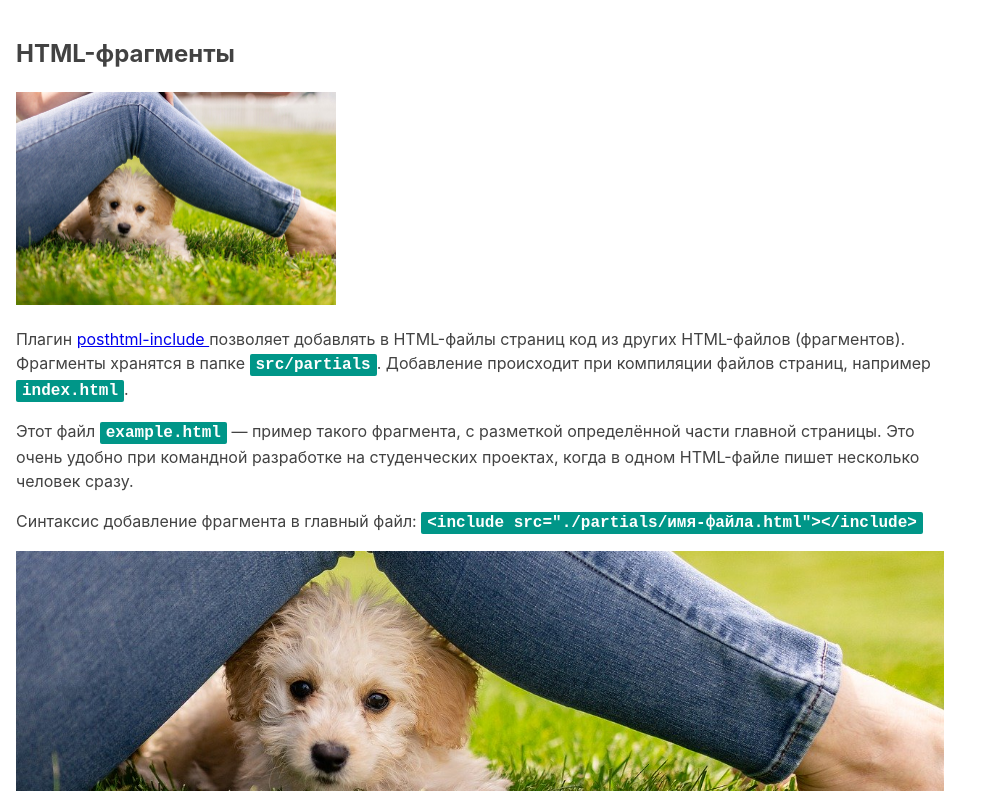
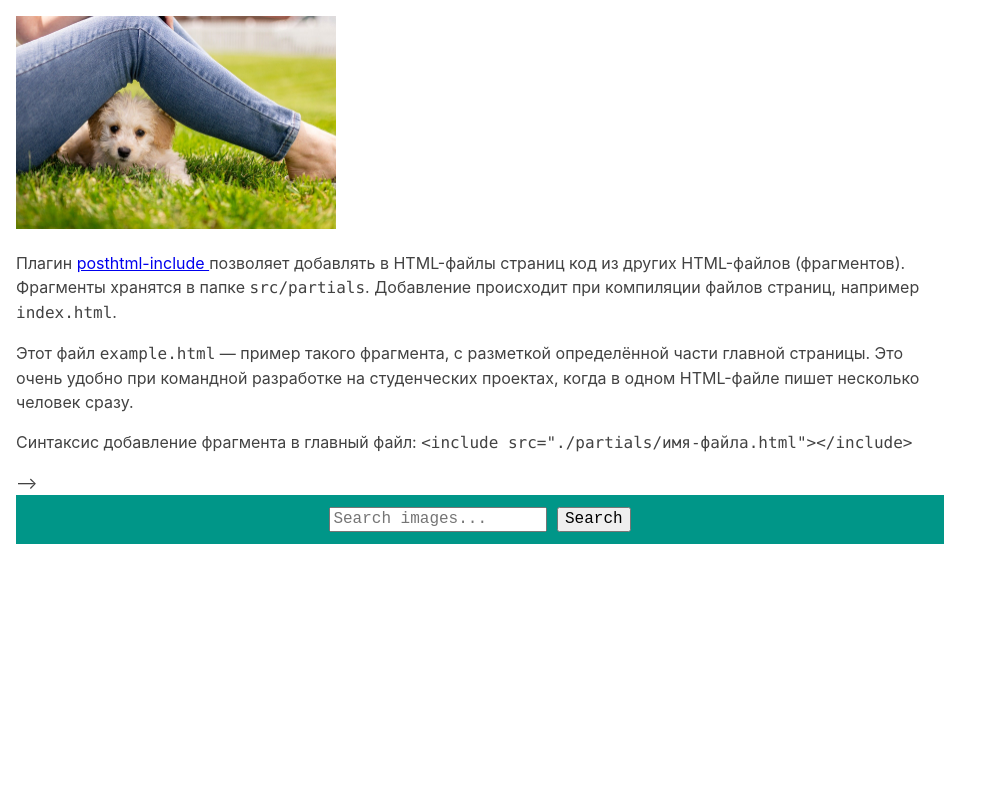
Before and after one commit to ella-kadriaeva/goit-js-hw-11, a website built with Parcel: page src/index.html in a window 1280 px wide. Shown: the whole page, without its empty margins (0-991 px from the left). Built offline with nearby package versions, Linux system fonts and the light colour scheme; no server answers.

Commit message:
add searchParams

```diff
--- a/src/index.html
+++ b/src/index.html
@@ -3,7 +3,7 @@
   <head>
     <meta charset="UTF-8" />
     <meta name="viewport" content="width=device-width, initial-scale=1.0" />
-    <title>Заголовок страницы</title>
+    <title>home-work-11</title>
     <link
       rel="stylesheet"
       href="https://cdnjs.cloudflare.com/ajax/libs/modern-normalize/1.0.0/modern-normalize.min.css"
@@ -13,8 +13,8 @@
   </head>
   <body>
     <!-- Так добавляются фрагменты в главные HTML-файлы страниц. -->
-    <include src="./partials/example.html"></include>
-
+    <!-- <include src="./partials/example.html"></include> -->
+    <include src="./partials/form.html"></include>
     <!-- Скрипт идёт последним в разметке. В нём уже подключен главный SASS-файл. -->
     <script src="./index.js"></script>
   </body>
--- a/src/index.js
+++ b/src/index.js
@@ -1 +1,22 @@
 import './sass/main.scss';
+
+const BASE_URL = 'https://pixabay.com/api/';
+const searchParams = new URLSearchParams({
+    key: '27669680-6a77b114183598540616a731d',
+    q: 'dog',
+    image_type: 'photo',
+    orientation: 'horizontal',
+    safesearch: true,
+
+  });
+
+  function fetchSerch() {
+    return fetch(`${BASE_URL}?${searchParams}`).then(response => {
+     if(response.ok) {
+           return response.json();
+     }
+      throw new Error('Error fetching data')
+    });
+  }
+
+fetchSerch();
--- /dev/null
+++ b/src/partials/form.html
@@ -0,0 +1,11 @@
+<div class="form-box">
+    <form class="search-form" id="search-form">
+        <input
+          type="text"
+          name="searchQuery"
+          autocomplete="off"
+          placeholder="Search images..."
+        />
+        <button type="submit">Search</button>
+      </form>
+</div>
--- a/src/sass/_example.scss
+++ /dev/null
@@ -1,27 +0,0 @@
-.example {
-  font-family: -apple-system, BlinkMacSystemFont, 'Segoe UI', Roboto, Oxygen, Ubuntu, Cantarell,
-    'Open Sans', 'Helvetica Neue', sans-serif;
-  line-height: 1.5;
-  background-color: #fff;
-  color: #424242;
-  max-width: 960px;
-  padding: 16px;
-}
-
-.example code {
-  font-family: monospace;
-  font-size: 16px;
-  font-weight: 700;
-  background-color: #009688;
-  color: #fff;
-  padding: 2px 6px;
-  border-radius: 2px;
-}
-
-.example .background {
-  height: 240px;
-  // Путь к изображениям из SASS-файла всегда такой, как из папки css
-  background-image: url('../images/demo.jpg');
-  background-size: cover;
-  background-position: center;
-}
--- /dev/null
+++ b/src/sass/_form.scss
@@ -0,0 +1,33 @@
+body {
+  font-family: -apple-system, BlinkMacSystemFont, 'Segoe UI', Roboto, Oxygen, Ubuntu, Cantarell,
+    'Open Sans', 'Helvetica Neue', sans-serif;
+  line-height: 1.5;
+  background-color: #fff;
+  color: #424242;
+  max-width: 960px;
+  padding: 16px;
+}
+
+.search-form {
+  font-family: monospace;
+  font-size: 16px;
+  font-weight: 700;
+
+  padding: 2px 6px;
+  border-radius: 2px;
+}
+.form-box {
+  background-color: #009688;
+  display: flex;
+  justify-content: center;
+  padding: 10px;
+
+}
+
+// .example .background {
+//   height: 240px;
+//   // Путь к изображениям из SASS-файла всегда такой, как из папки css
+//   background-image: url('../images/demo.jpg');
+//   background-size: cover;
+//   background-position: center;
+// }
--- a/src/sass/main.scss
+++ b/src/sass/main.scss
@@ -4,4 +4,4 @@
  */
 
 // Стили для файла с примером HTML-фрагмента
-@import './example';
+@import './form';
```
